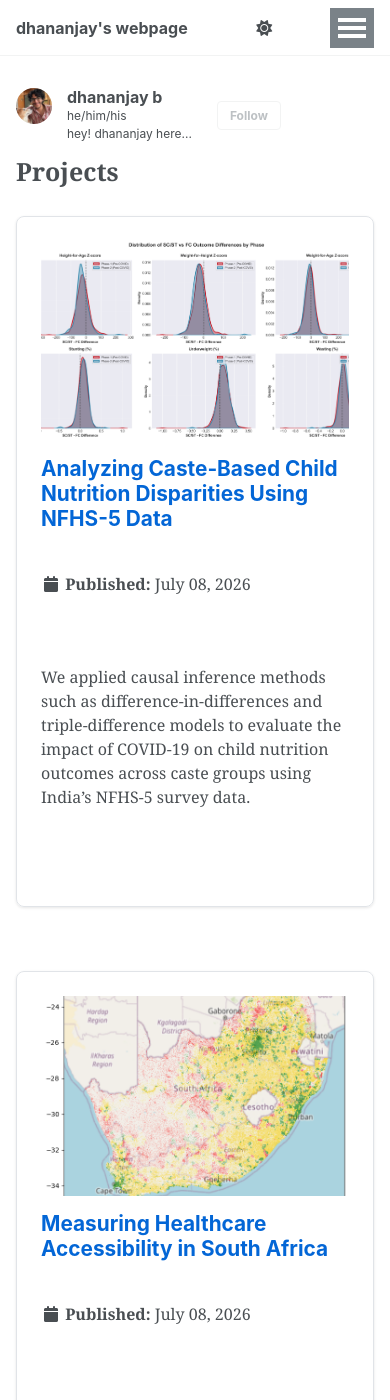
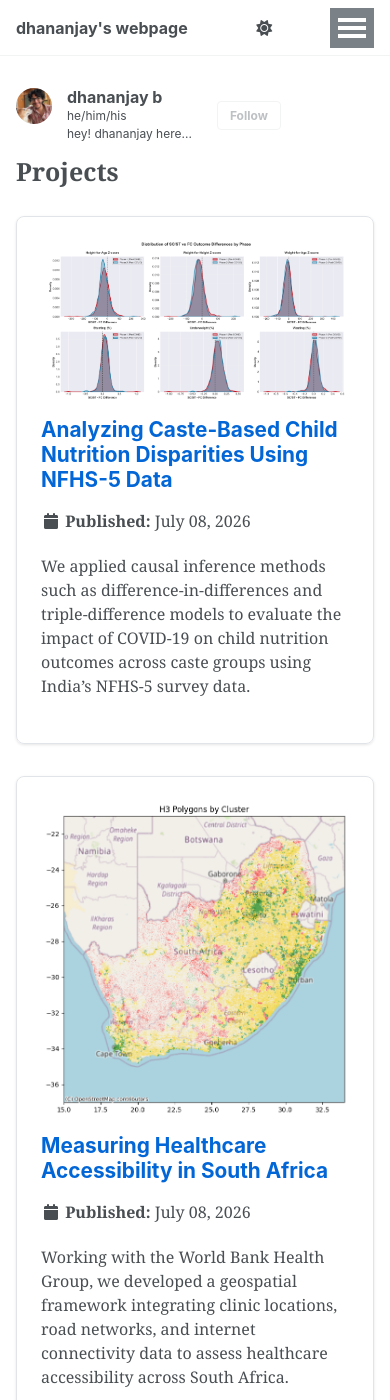
Before and after one commit to Dhananjay42/dhananjay42.github.io, a Jekyll site: the page built from _pages/portfolio.html, in a window 390 px wide and 1400 px high. Built offline with Jekyll 4.4.1, drawn with Linux system fonts in a browser that asks for light colours; a script that is not in the unit is left out.

Commit message:
Update _custom.scss

```diff
--- a/_sass/_custom.scss
+++ b/_sass/_custom.scss
@@ -1,105 +1,61 @@
 $global-font-family  : $serif;   // body text
 $header-font-family  : $serif;   // headings
 
-/* Portfolio List Layout */
+/* Portfolio Grid - Vertical List */
 .portfolio-grid {
-  display: flex !important;
-  flex-direction: column !important;
-  gap: 2rem !important;
-  margin-top: 2rem !important;
+  margin-top: 2rem;
+  display: block;
 }
 
-/* Portfolio Card Styling - Horizontal Layout */
 .portfolio-grid .grid__item {
-  display: flex !important;
-  flex-direction: row !important;
-  align-items: flex-start !important;
-  gap: 2rem !important;
+  margin-bottom: 2rem;
+  display: block;
 }
 
-.portfolio-grid .grid__item .archive__item {
-  display: flex !important;
-  flex-direction: row !important;
-  align-items: flex-start !important;
-  gap: 2rem !important;
-  width: 100% !important;
-  border: 1px solid #e1e4e8 !important;
-  border-radius: 8px !important;
-  padding: 1.5rem !important;
-  overflow: visible !important;
-  transition: all 0.3s ease !important;
-  box-shadow: 0 1px 3px rgba(0, 0, 0, 0.1) !important;
+.portfolio-grid .archive__item {
+  display: block;
+  border: 1px solid #e1e4e8;
+  border-radius: 8px;
+  padding: 1.5rem;
+  box-shadow: 0 1px 3px rgba(0, 0, 0, 0.1);
+  transition: all 0.3s ease;
 }
 
-.portfolio-grid .grid__item .archive__item:hover {
-  transform: translateY(-2px) !important;
-  box-shadow: 0 8px 16px rgba(0, 0, 0, 0.15) !important;
-  border-color: #0366d6 !important;
+.portfolio-grid .archive__item:hover {
+  box-shadow: 0 8px 16px rgba(0, 0, 0, 0.15);
+  border-color: #0366d6;
 }
 
-/* Portfolio Card Image - Fixed Square Size */
 .portfolio-grid .archive__item-teaser {
-  width: 280px !important;
-  min-width: 280px !important;
-  height: 280px !important;
-  overflow: hidden !important;
-  background: #f6f8fa !important;
-  flex-shrink: 0 !important;
-  border-radius: 4px !important;
+  width: 100%;
+  height: auto;
+  margin-bottom: 1rem;
 }
 
 .portfolio-grid .archive__item-teaser img {
-  width: 100% !important;
-  height: 100% !important;
-  object-fit: cover !important;
-  transition: transform 0.3s ease !important;
-  display: block !important;
+  width: 100%;
+  height: auto;
+  display: block;
 }
 
-.portfolio-grid .grid__item .archive__item:hover .archive__item-teaser img {
-  transform: scale(1.05) !important;
-}
-
-/* Portfolio Card Content - Right side */
 .portfolio-grid .archive__item-title {
-  padding: 0 !important;
-  margin: 0 0 0.5rem 0 !important;
-  font-size: 1.3em !important;
+  margin: 0 0 0.5rem 0;
+  font-size: 1.3em;
+  padding: 0;
 }
 
 .portfolio-grid .archive__item-title a {
-  color: #0366d6 !important;
-  text-decoration: none !important;
+  color: #0366d6;
+  text-decoration: none;
 }
 
 .portfolio-grid .archive__item-title a:hover {
-  text-decoration: underline !important;
+  text-decoration: underline;
 }
 
-/* Portfolio Card Excerpt */
 .portfolio-grid .archive__item-excerpt {
-  padding: 0 !important;
-  margin: 0 !important;
-  font-size: 0.95em !important;
-  color: #586069 !important;
-  flex-grow: 1 !important;
-  display: block !important;
+  padding: 0;
+  margin: 0;
+  font-size: 0.95em;
+  color: #586069;
 }
-
-/* Responsive adjustments */
-@media (max-width: 768px) {
-  .portfolio-grid .grid__item {
-    flex-direction: column !important;
-  }
-
-  .portfolio-grid .grid__item .archive__item {
-    flex-direction: column !important;
-    gap: 1rem !important;
-  }
-
-  .portfolio-grid .archive__item-teaser {
-    width: 100% !important;
-    min-width: 100% !important;
-    height: 200px !important;
-  }
-}
```
